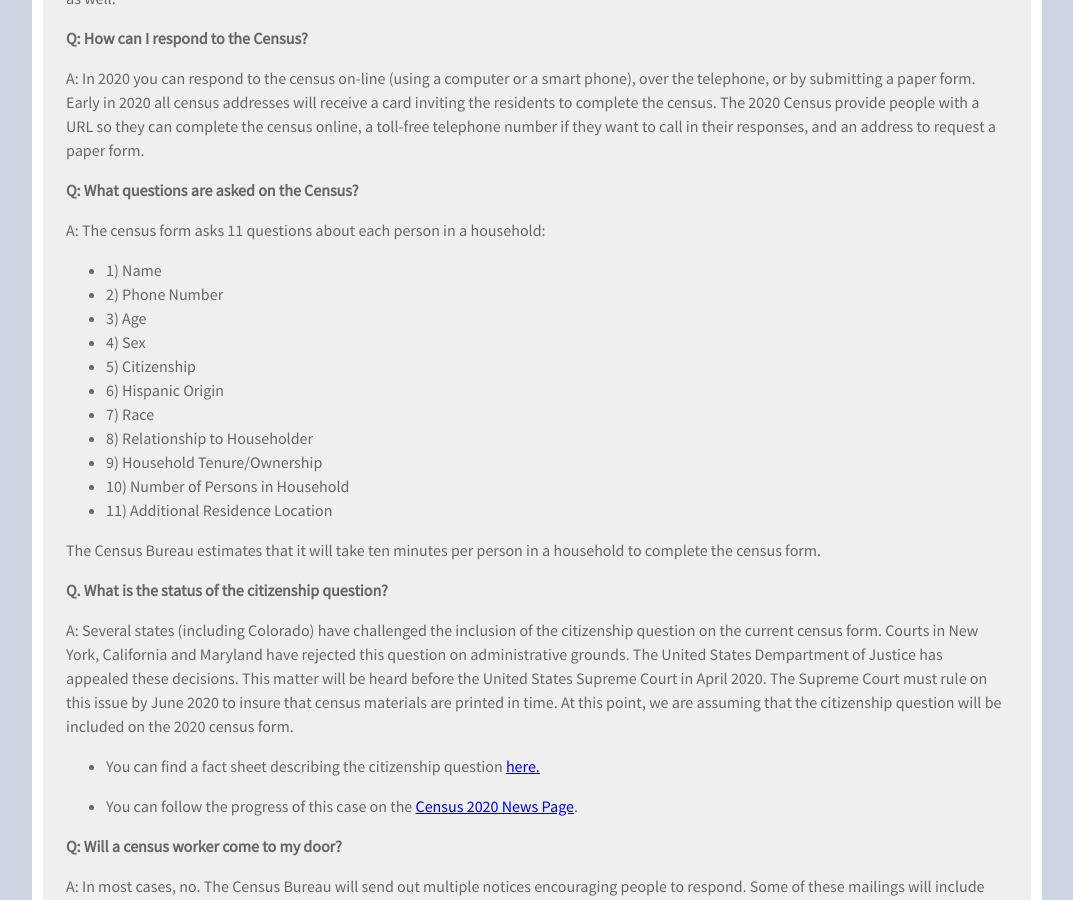
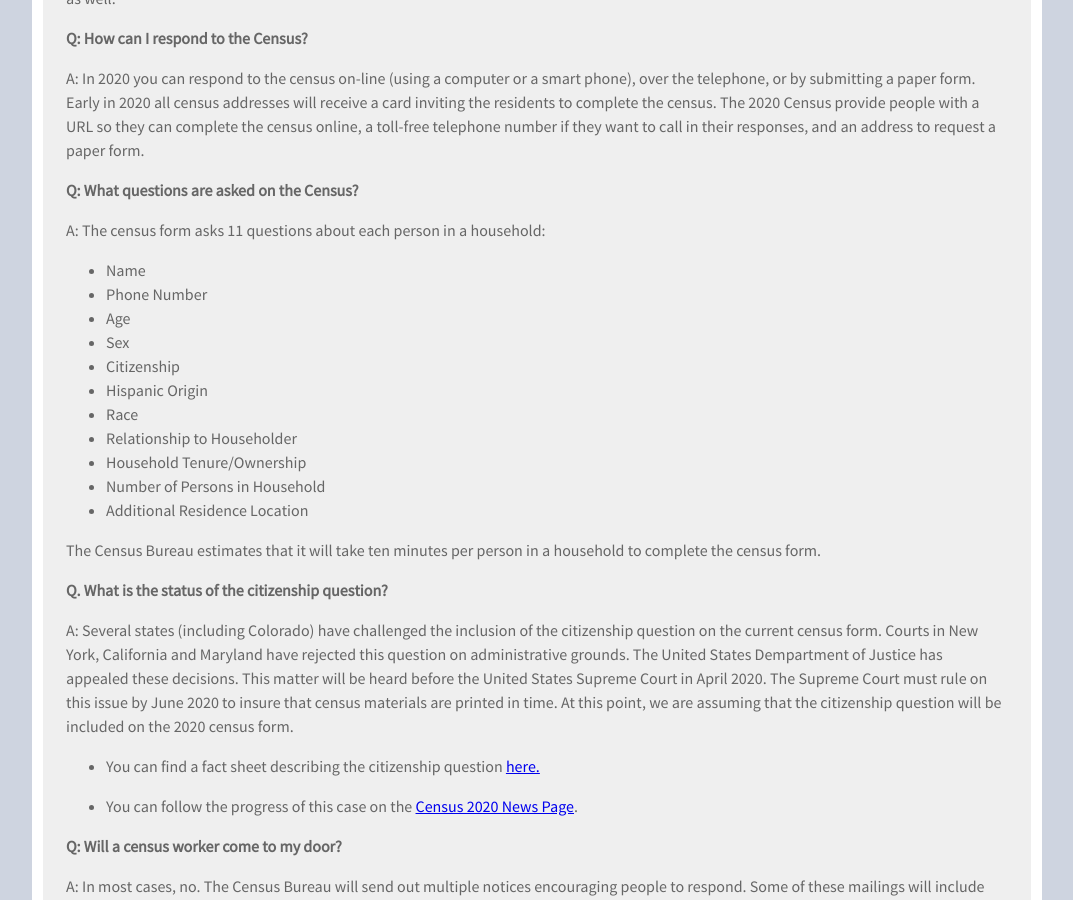
Before and after one commit to TBleess/Website_New, a Jekyll site: the page built from pages/5_CensusACS/2020-faq.md, in a window 1280 px wide and 900 px high, scrolled down 722 px. Shown: the whole window, without its empty margins (103-1176 px from the left). Built offline with Jekyll 4.4.1, drawn with Linux system fonts in a browser that asks for light colours.

Commit message:
Update 2020-faq.md

```diff
--- a/pages/5_CensusACS/2020-faq.md
+++ b/pages/5_CensusACS/2020-faq.md
@@ -25,17 +25,17 @@ A: In 2020 you can respond to the census on-line (using a computer or a smart ph
 **Q:  What questions are asked on the Census?**
 
 A: The census form asks 11 questions about each person in a household:
-- 1) Name
-- 2) Phone Number
-- 3) Age
-- 4) Sex
-- 5) Citizenship
-- 6) Hispanic Origin
-- 7) Race
-- 8) Relationship to Householder
-- 9) Household Tenure/Ownership
-- 10) Number of Persons in Household
-- 11) Additional Residence Location
+- Name
+- Phone Number
+- Age
+- Sex
+- Citizenship
+- Hispanic Origin
+- Race
+- Relationship to Householder
+- Household Tenure/Ownership
+- Number of Persons in Household
+- Additional Residence Location
 
 The Census Bureau estimates that it will take ten minutes per person in a household to complete the census form.
 
```
